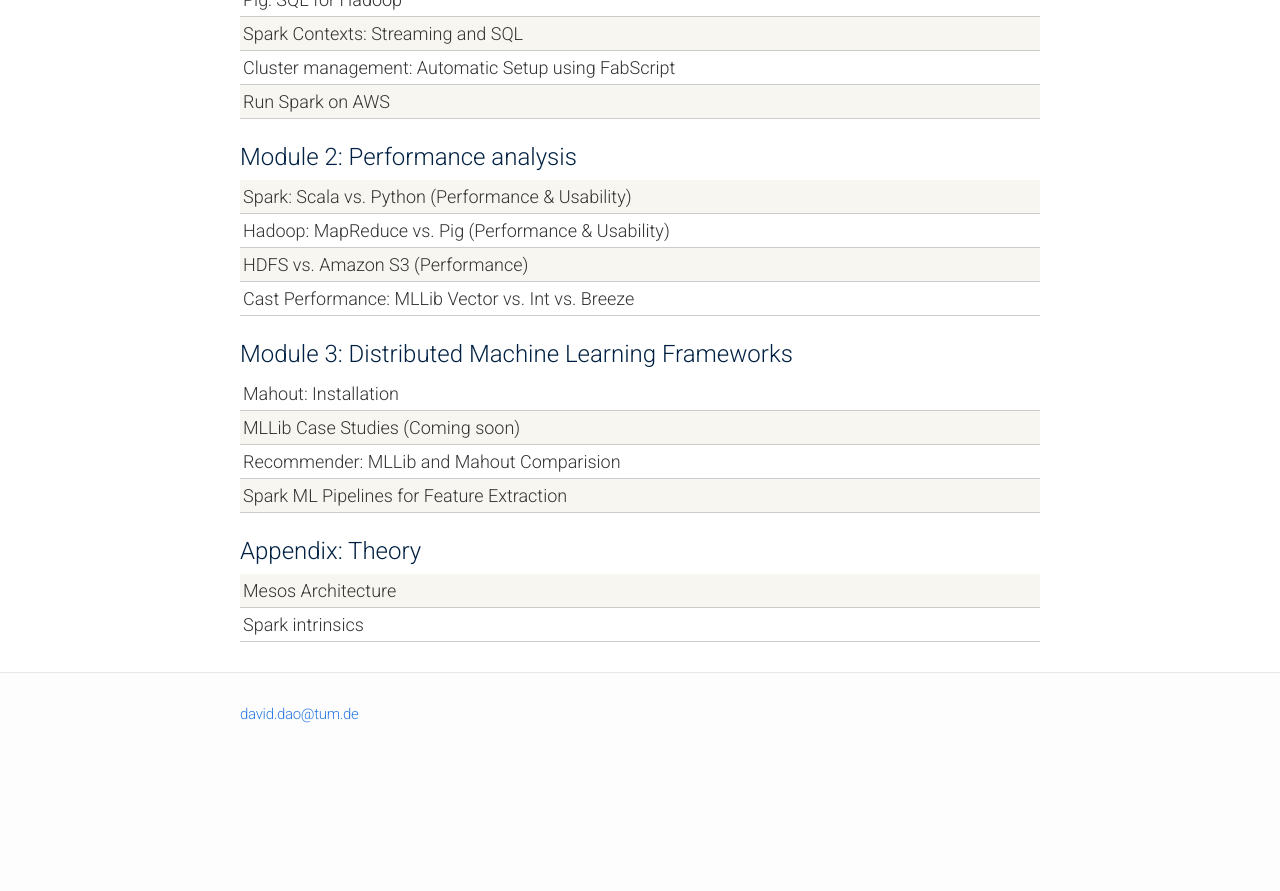
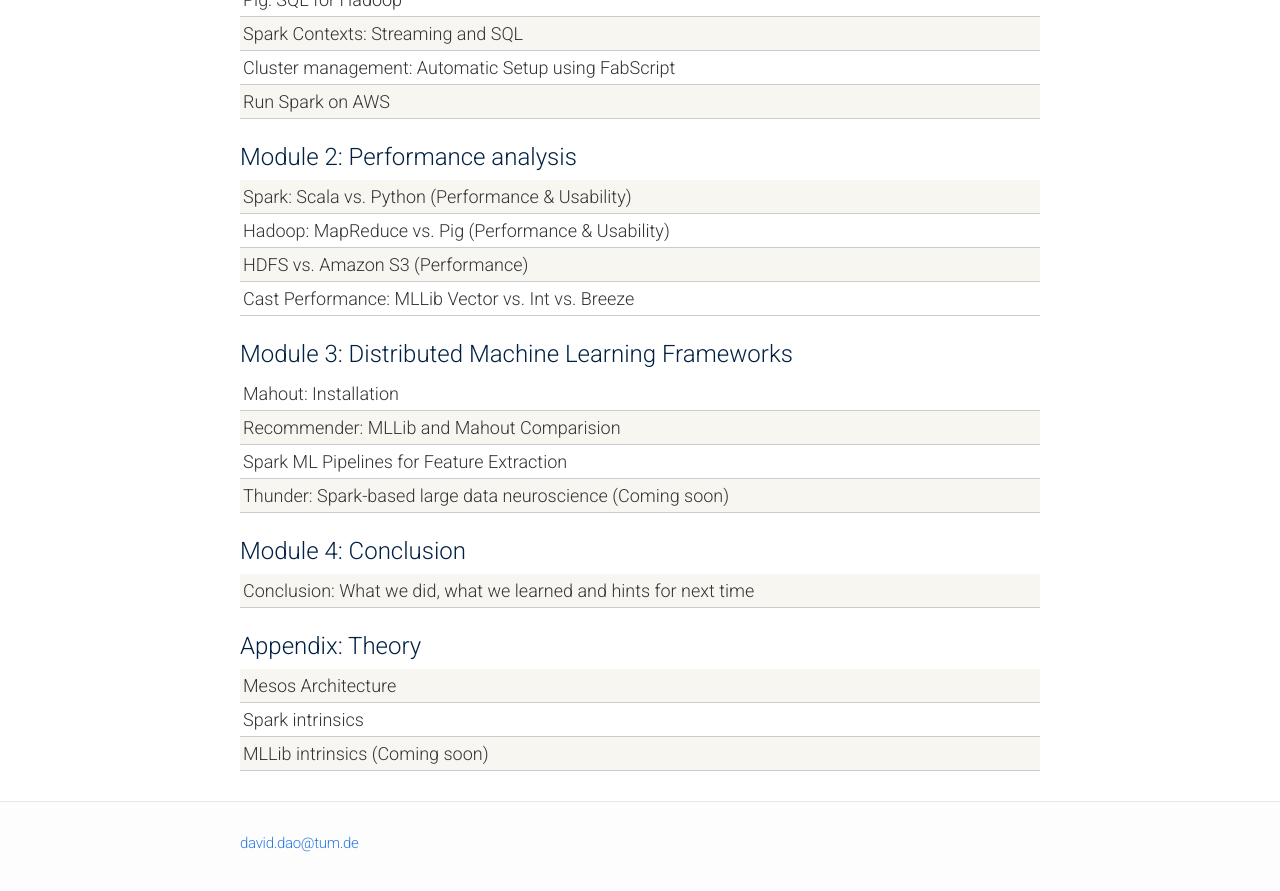
Before and after one commit to daviddao/ddm-script, a Jekyll site: the page built from index.html, in a window 1280 px wide and 900 px high, scrolled down 641 px. Shown: the top 891 px of the window. Built offline with Jekyll 4.4.1, drawn with Linux system fonts in a browser that asks for light colours; Markdown is read by kramdown in place of the engine named in the settings; before the commit the page ends 1412 px from its top, so only the background shows below that.

Commit message:
ddm update

```diff
--- a/index.html
+++ b/index.html
@@ -129,12 +129,6 @@ layout: default
     </div>
 
     <div class="materials-item">
-    <a href="mllib/">
-      MLLib Case Studies (Coming soon)
-    </a>
-    </div>
-
-    <div class="materials-item">
     <a href="recommender/">
       Recommender: MLLib and Mahout Comparision
     </a>
@@ -146,11 +140,19 @@ layout: default
     </a>
     </div>
 
-    <!--div class="materials-item">
-    <!--<a href="neuro/">-->
-      <!--Thunder: Spark-based large data neuroscience (Coming soon)-->
-    <!--</a>-->
-    <!--</div>-->
+    <div class="materials-item">
+    <a href="neuro/">
+      Thunder: Spark-based large data neuroscience (Coming soon)
+    </a>
+    </div>
+
+    <div class="module-header">Module 4: Conclusion</div>
+
+    <div class="materials-item">
+    <a href="conclusion/">
+      Conclusion: What we did, what we learned and hints for next time
+    </a>
+    </div>
 
     <div class="module-header">Appendix: Theory</div>
 
@@ -166,5 +168,11 @@ layout: default
     </a>
     </div>
 
+     <div class="materials-item">
+    <a href="mllib/">
+      MLLib intrinsics (Coming soon)
+    </a>
+    </div>
+
   </div>
 </div>
```
Also changed, not shown: authors.md (+6 -3 lines), conclusion.md (added, +34 -0 lines).
